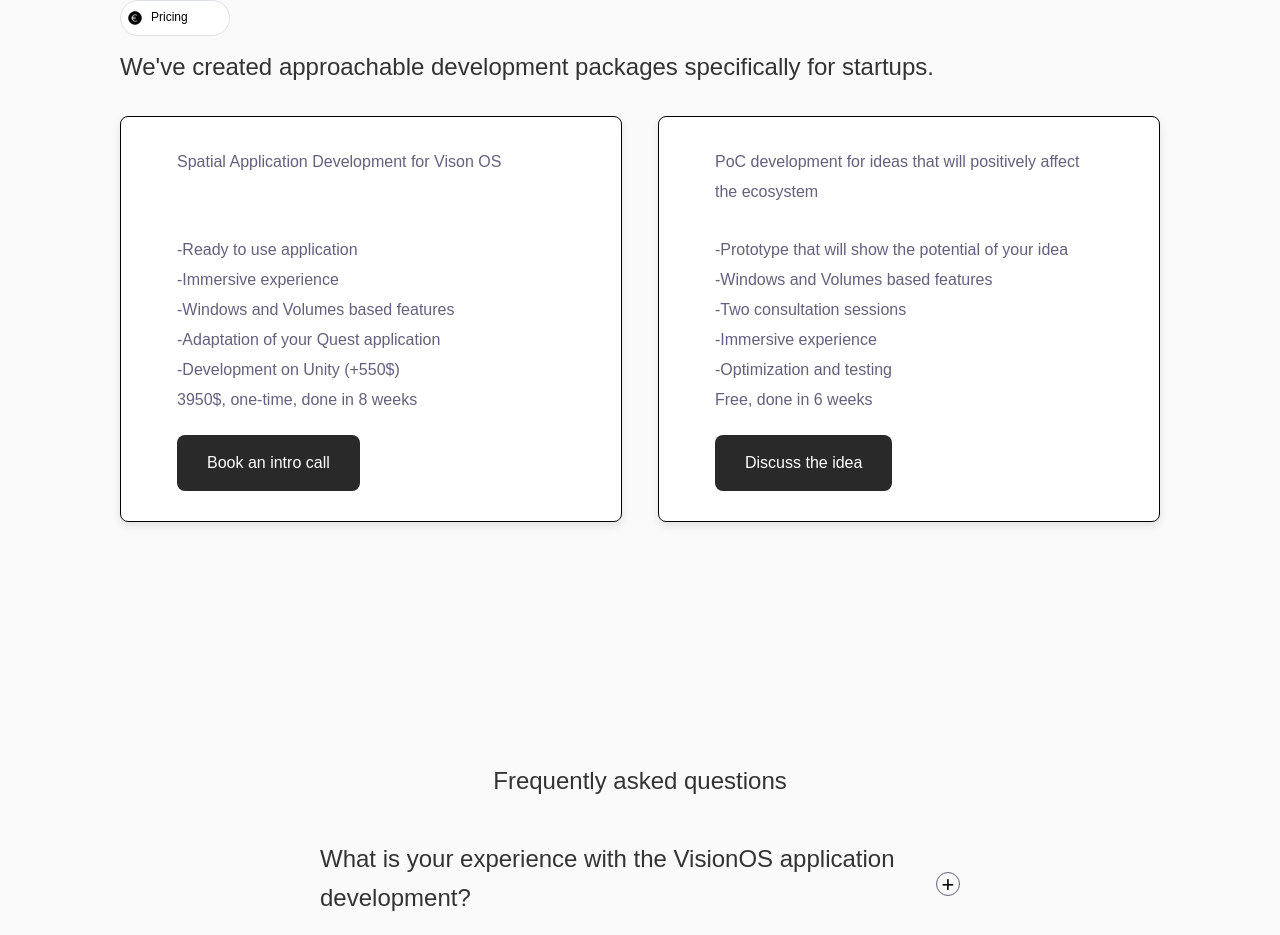
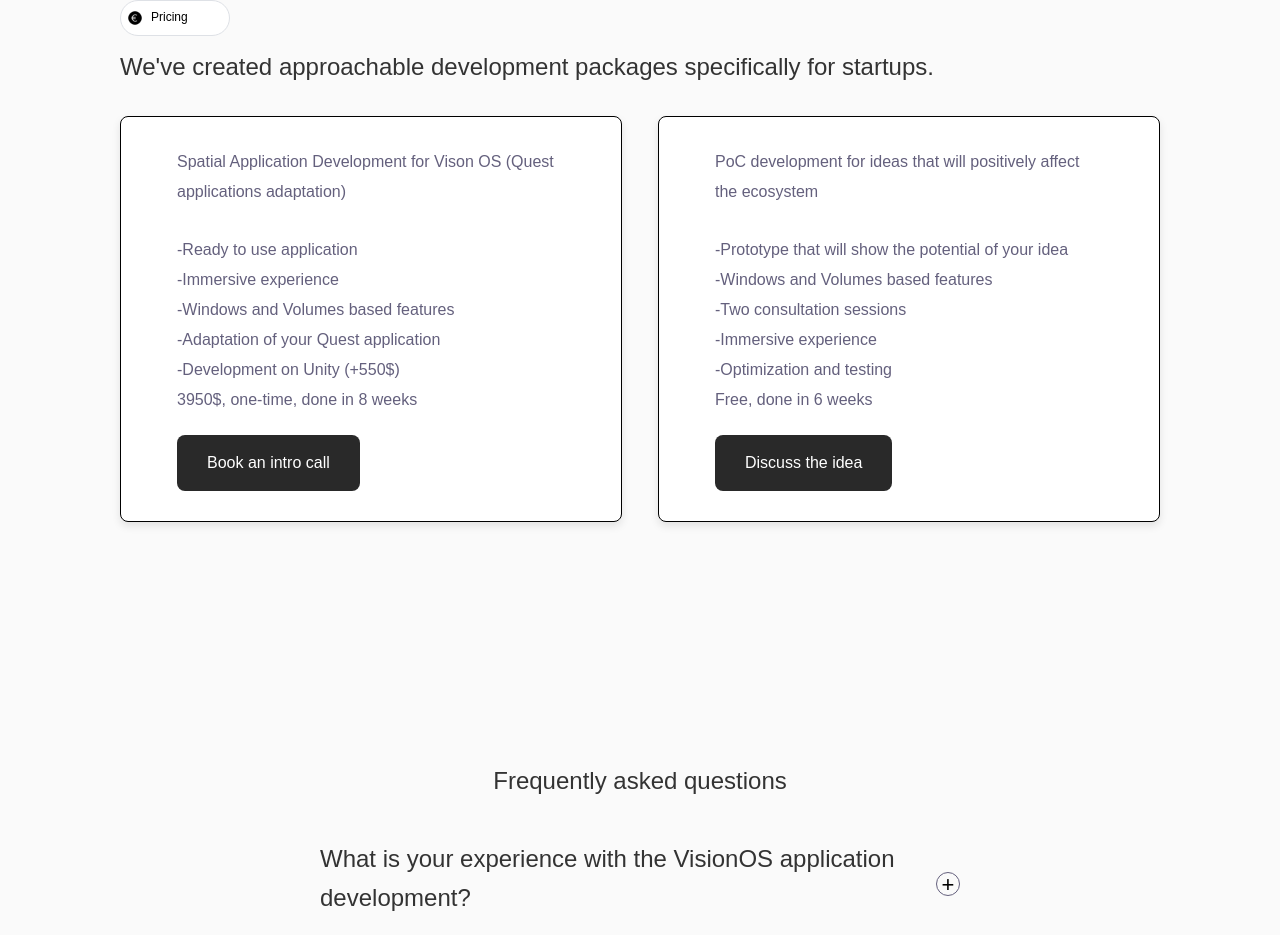
Before and after one commit to vladyslavpodenko/Spatiumxr.eu, a Next.js app: page / in a window 1280 px wide. Shown: the part 1605-2540 px from the top of the page. Built offline with nearby package versions, Linux system fonts and the light colour scheme; a web font is replaced by a local one.

Commit message:
Update index.tsx

```diff
--- a/src/pages/index.tsx
+++ b/src/pages/index.tsx
@@ -92,7 +92,8 @@
                 <h2>We've created approachable development packages specifically for startups.</h2>
                 <div className="development-packages-cards">
                     <div className="package-card">
-                        <h5 style={{height: '2em'}}>Spatial Application Development for Vison OS</h5>
+                        <h5 style={{height: '2em'}}>Spatial Application Development for Vison OS (Quest applications
+                            adaptation)</h5>
                         <h5 className="package-card-first">-Ready to use application</h5>
                         <h5>-Immersive experience</h5>
                         <h5>-Windows and Volumes based features</h5>
```
